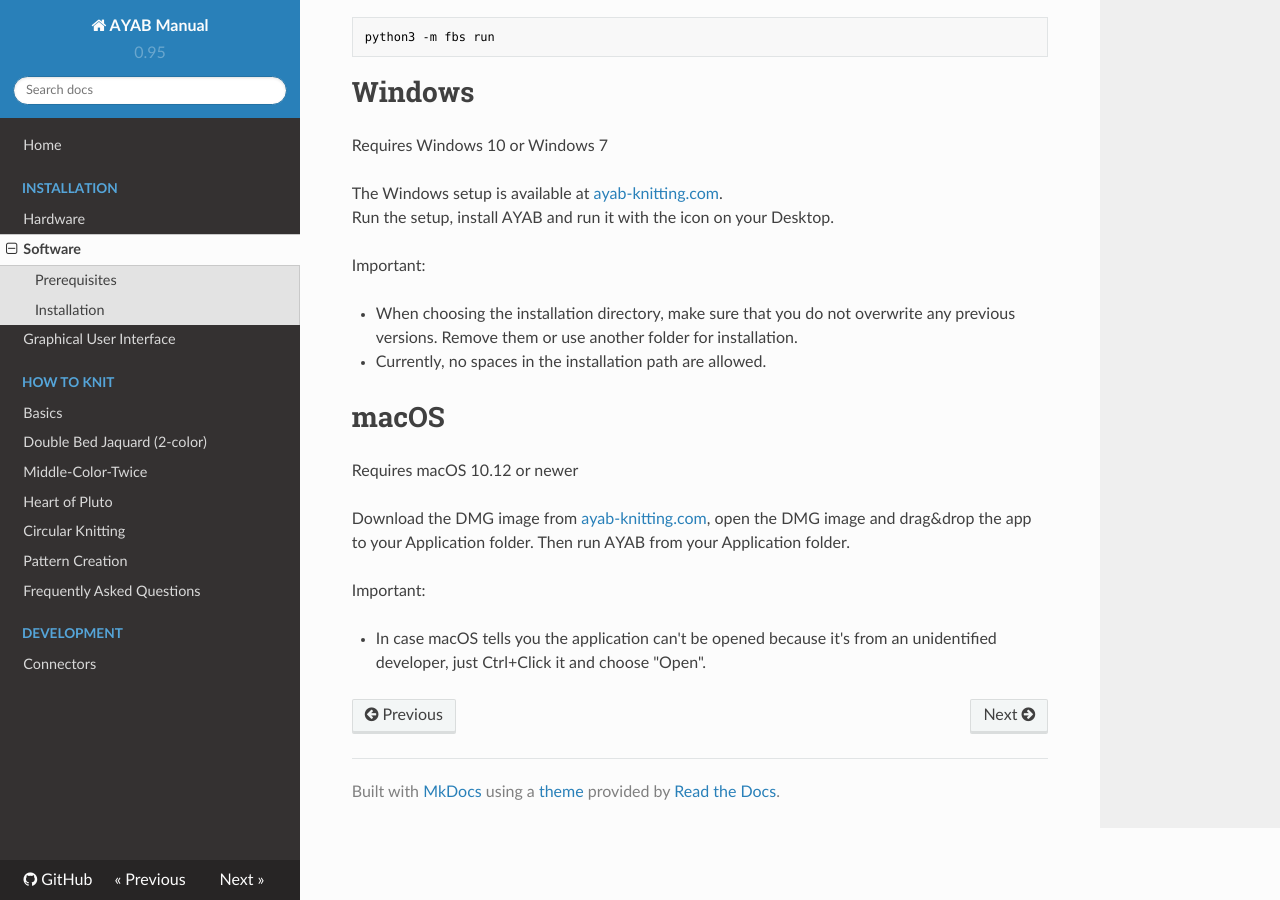
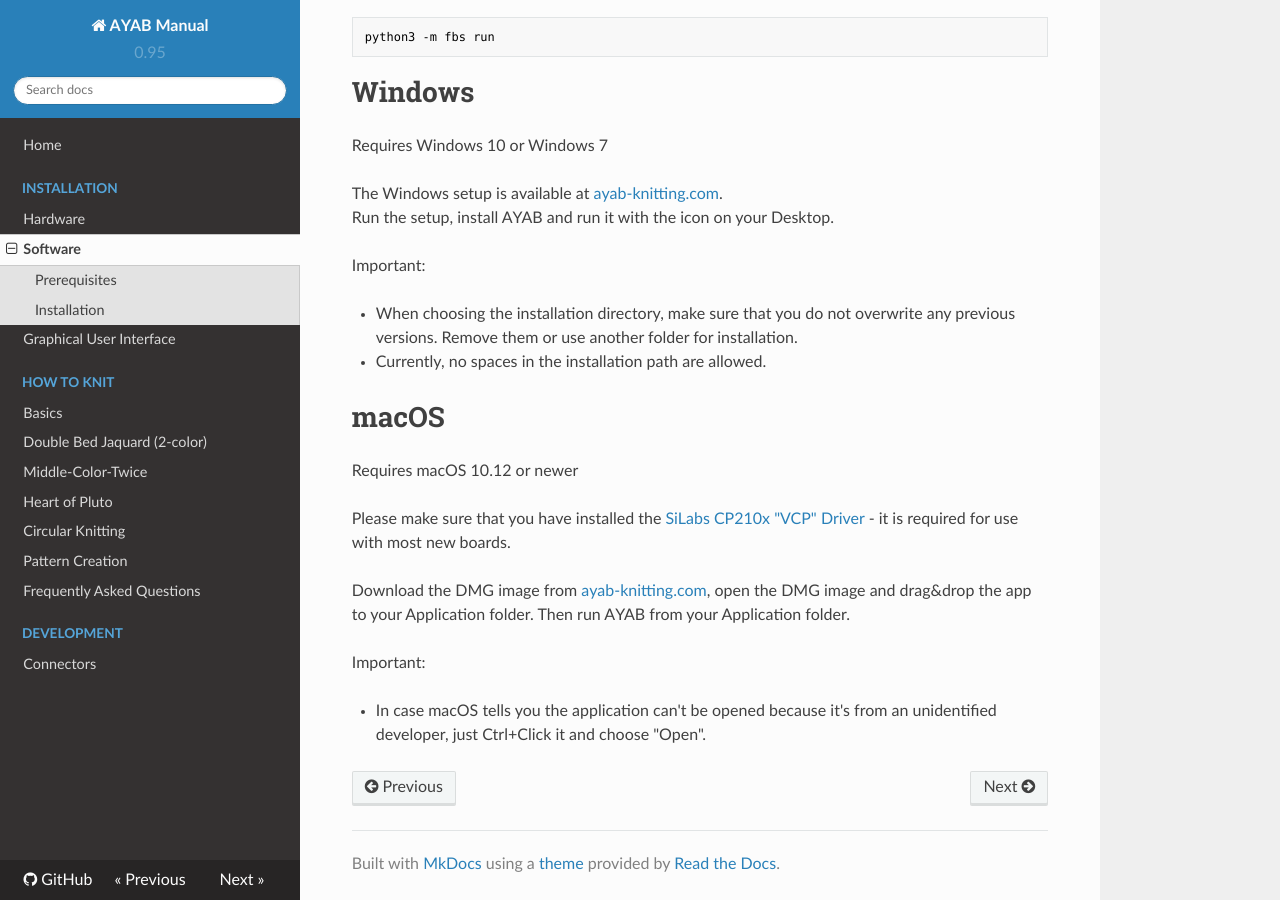
Before and after one commit to AllYarnsAreBeautiful/ayab-manual, an MkDocs documentation site: the page built from docs/installation/software.md, in a window 1280 px wide and 900 px high, scrolled down 1023 px. Built offline with MkDocs 1.6.1, drawn with Linux system fonts in a browser that asks for light colours; nearby versions of some CDN libraries.

Commit message:
Add hint for SiLabs VCP Drivers

```diff
--- a/docs/installation/software.md
+++ b/docs/installation/software.md
@@ -54,6 +54,8 @@ Important:
 
 Requires macOS 10.12 or newer
 
+Please make sure that you have installed the [SiLabs CP210x "VCP" Driver](http://www.silabs.com/products/mcu/pages/usbtouartbridgevcpdrivers.aspx) - it is required for use with most new boards.
+
 Download the DMG image from [ayab-knitting.com](https://ayab-knitting.com/ayab-software/), open the DMG image and drag&drop the app to your Application folder.
 Then run AYAB from your Application folder.
 
```
